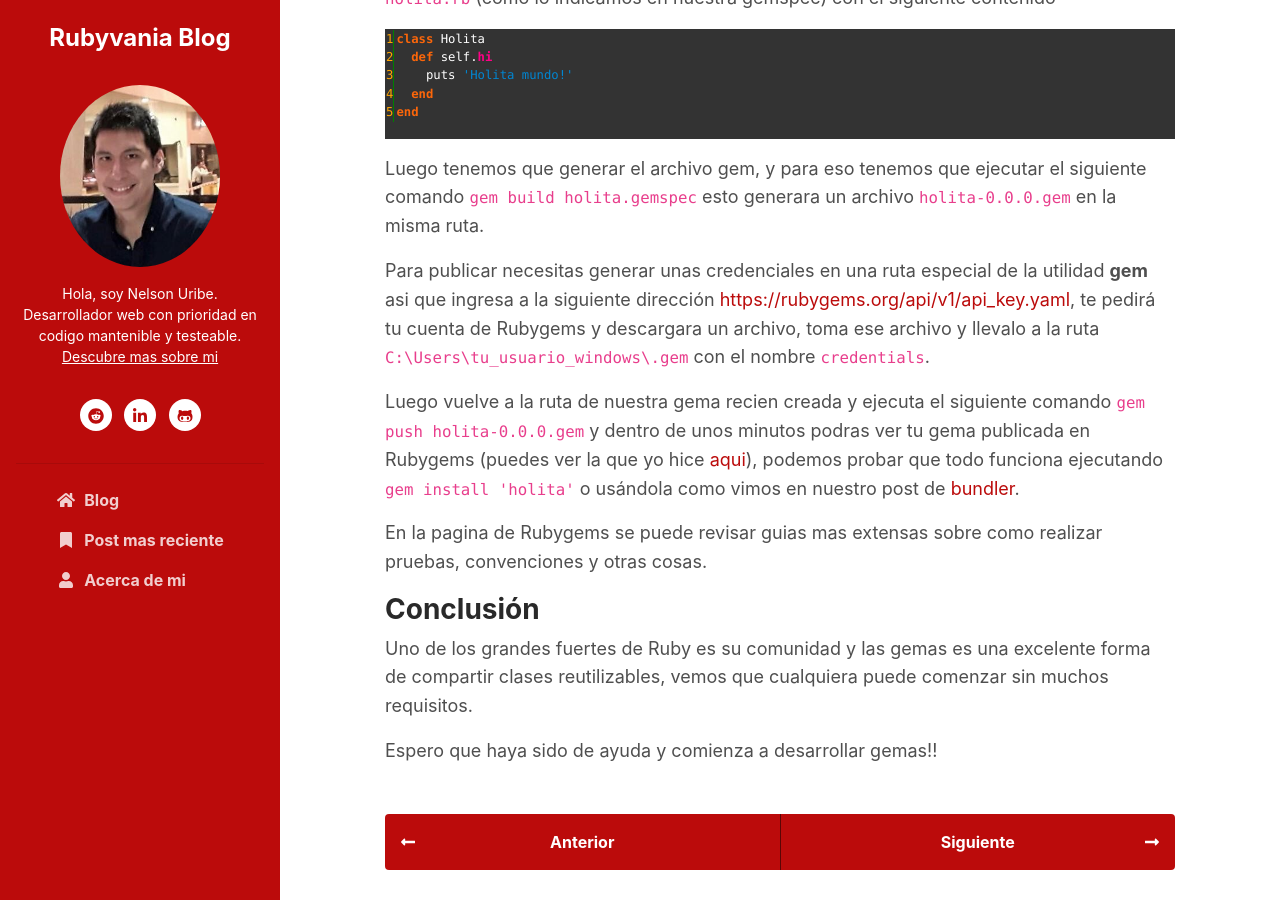
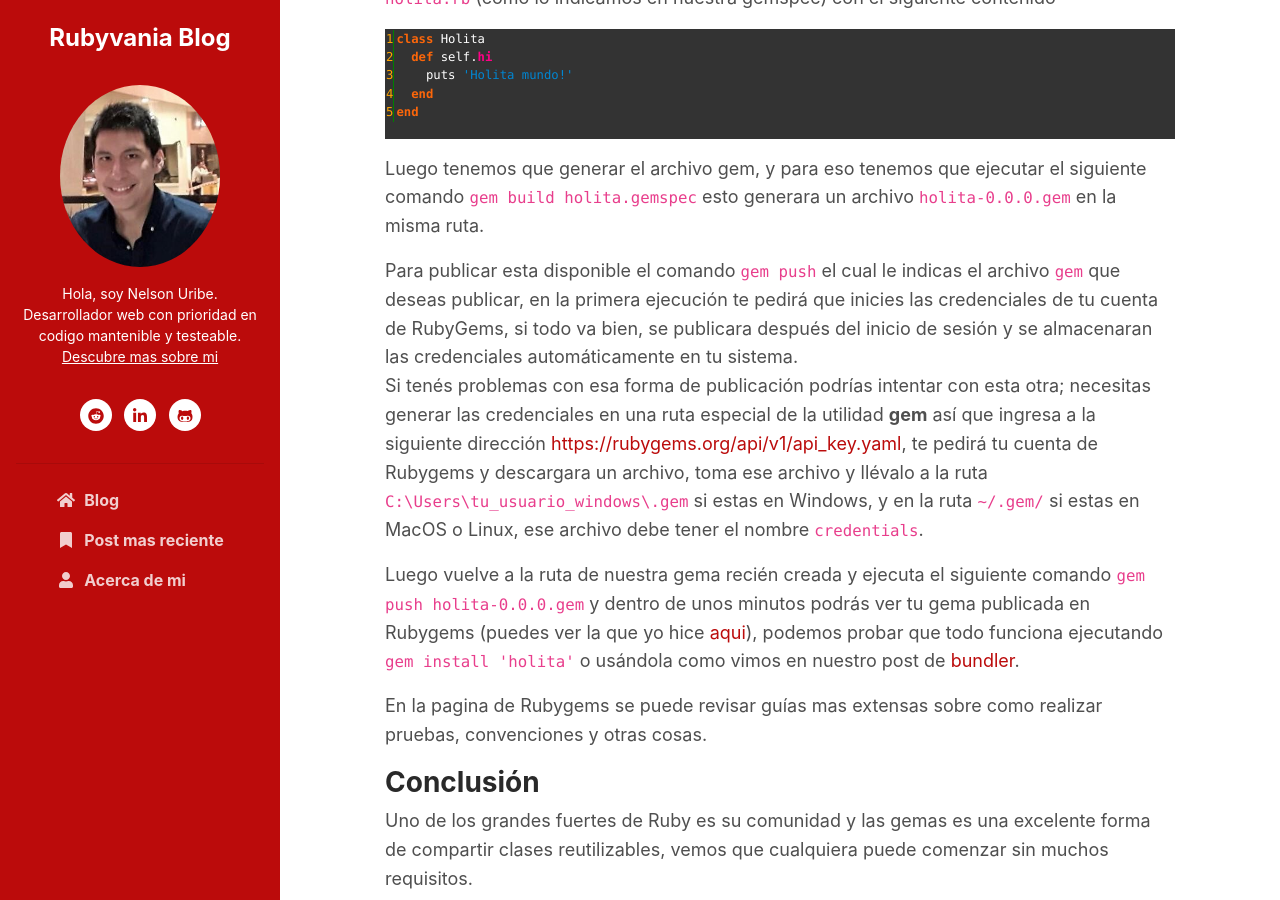
Before and after one commit to hollow-hunter/rubyvania-blog, a Jekyll site: the page built from _posts/2020/6-june/2020-6-12-gem.md, in a window 1280 px wide and 900 px high, scrolled down 870 px. Built offline with Jekyll 4.4.1, drawn with Linux system fonts in a browser that asks for light colours; comment, search, counter and statistics services are not loaded.

Commit message:
explain two ways to publish gem.

```diff
--- a/_posts/2020/6-june/2020-6-12-gem.md
+++ b/_posts/2020/6-june/2020-6-12-gem.md
@@ -42,11 +42,12 @@ end
 
 Luego tenemos que generar el archivo gem, y para eso tenemos que ejecutar el siguiente comando `gem build holita.gemspec` esto generara un archivo `holita-0.0.0.gem` en la misma ruta.
 
-Para publicar necesitas generar unas credenciales en una ruta especial de la utilidad **gem** asi que ingresa a la siguiente dirección [https://rubygems.org/api/v1/api_key.yaml](https://rubygems.org/api/v1/api_key.yaml){:target="____blank"}, te pedirá tu cuenta de Rubygems y descargara un archivo, toma ese archivo y llevalo a la ruta `C:\Users\tu_usuario_windows\.gem` con el nombre `credentials`.
+Para publicar esta disponible el comando `gem push` el cual le indicas el archivo `gem` que deseas publicar, en la primera ejecución te pedirá que inicies las credenciales de tu cuenta de RubyGems, si todo va bien, se publicara después del inicio de sesión y se almacenaran las credenciales automáticamente en tu sistema.
+Si tenés problemas con esa forma de publicación podrías intentar con esta otra; necesitas generar las credenciales en una ruta especial de la utilidad **gem** así que ingresa a la siguiente dirección [https://rubygems.org/api/v1/api_key.yaml](https://rubygems.org/api/v1/api_key.yaml){:target="____blank"}, te pedirá tu cuenta de Rubygems y descargara un archivo, toma ese archivo y llévalo a la ruta `C:\Users\tu_usuario_windows\.gem` si estas en Windows, y en la ruta `~/.gem/` si estas en MacOS o Linux, ese archivo debe tener el nombre `credentials`.
 
-Luego vuelve a la ruta de nuestra gema recien creada y ejecuta el siguiente comando `gem push holita-0.0.0.gem` y dentro de unos minutos podras ver tu gema publicada en Rubygems (puedes ver la que yo hice [aqui](https://rubygems.org/gems/holita){:target="____blank"}), podemos probar que todo funciona ejecutando `gem install 'holita'` o usándola como vimos en nuestro post de [bundler](/2020/01/30/bundler).
+Luego vuelve a la ruta de nuestra gema recién creada y ejecuta el siguiente comando `gem push holita-0.0.0.gem` y dentro de unos minutos podrás ver tu gema publicada en Rubygems (puedes ver la que yo hice [aqui](https://rubygems.org/gems/holita){:target="____blank"}), podemos probar que todo funciona ejecutando `gem install 'holita'` o usándola como vimos en nuestro post de [bundler](/2020/01/30/bundler).
 
-En la pagina de Rubygems se puede revisar guias mas extensas sobre como realizar pruebas, convenciones y otras cosas.
+En la pagina de Rubygems se puede revisar guías mas extensas sobre como realizar pruebas, convenciones y otras cosas.
 
 ### Conclusión
 
```
